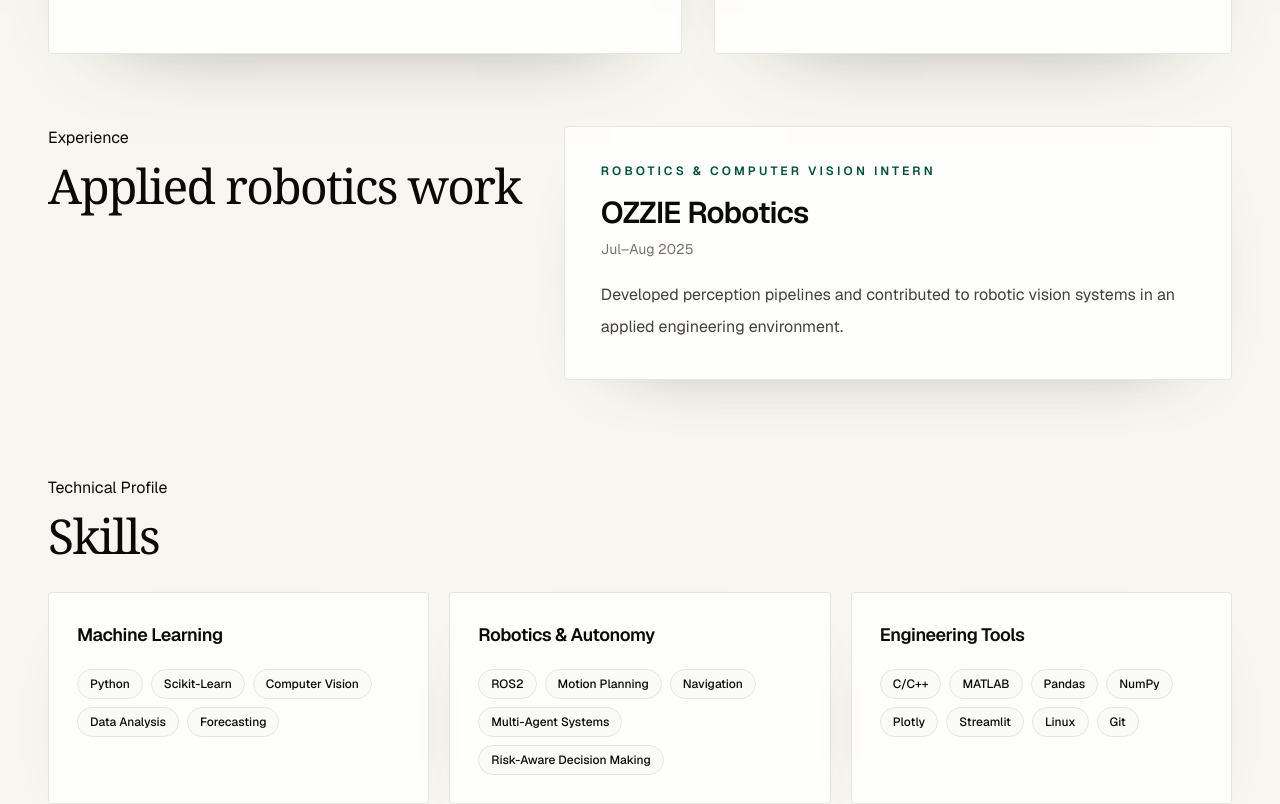
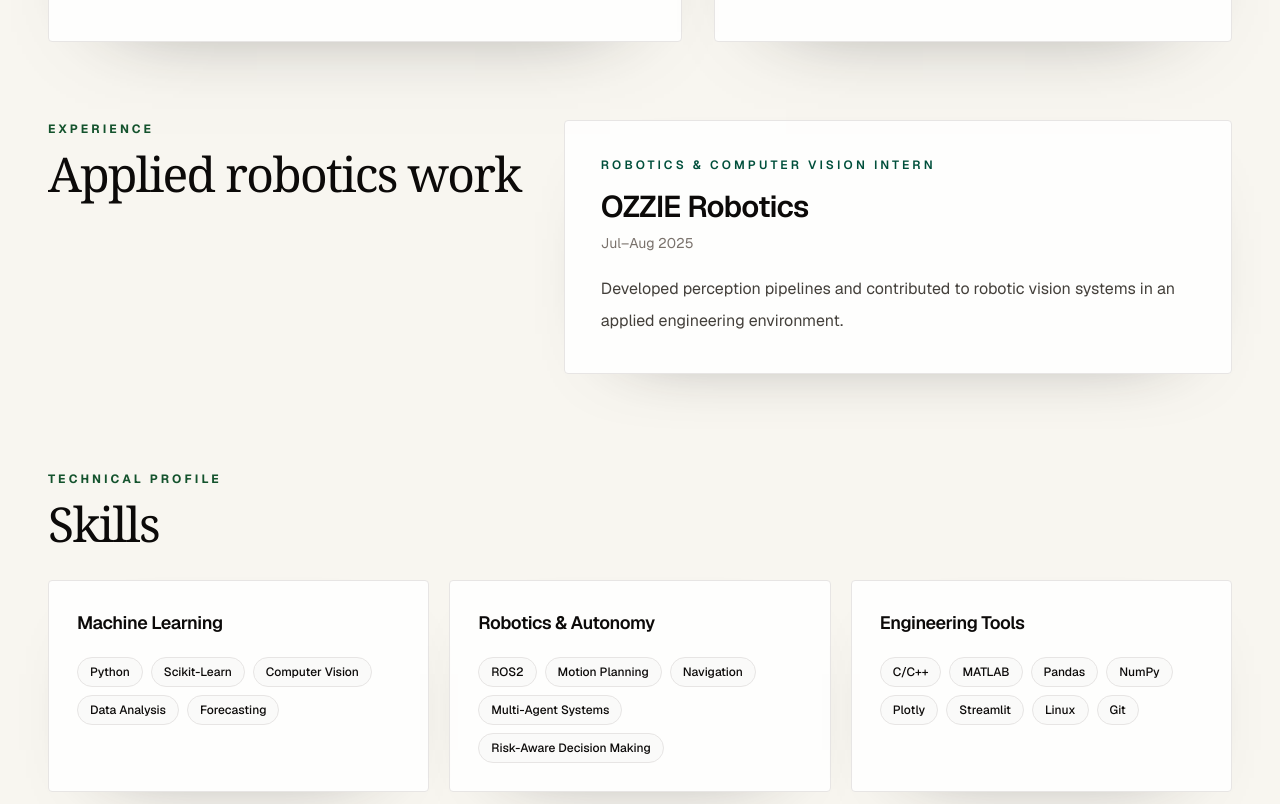
Before and after one commit to panagiotagrosdouli/personalportfolio, a Next.js app: page / in a window 1280 px wide. Shown: the part 1620-2424 px from the top of the page. Built offline with nearby package versions, Linux system fonts and the light colour scheme.

Commit message:
Polish global academic portfolio styles

```diff
--- a/app/globals.css
+++ b/app/globals.css
@@ -1,7 +1,7 @@
 @import "tailwindcss";
 
 :root {
-  --background: #f7f4ed;
+  --background: #f8f6f0;
   --foreground: #1c1917;
 }
 
@@ -18,6 +18,7 @@
 
 html {
   background: var(--background);
+  scroll-behavior: smooth;
 }
 
 body {
@@ -35,3 +36,15 @@
 a {
   text-underline-position: from-font;
 }
+
+.section-kicker {
+  color: #14532d;
+  font-size: 0.75rem;
+  font-weight: 700;
+  letter-spacing: 0.26em;
+  text-transform: uppercase;
+}
+
+.font-serif {
+  font-family: Georgia, "Times New Roman", serif;
+}
```
